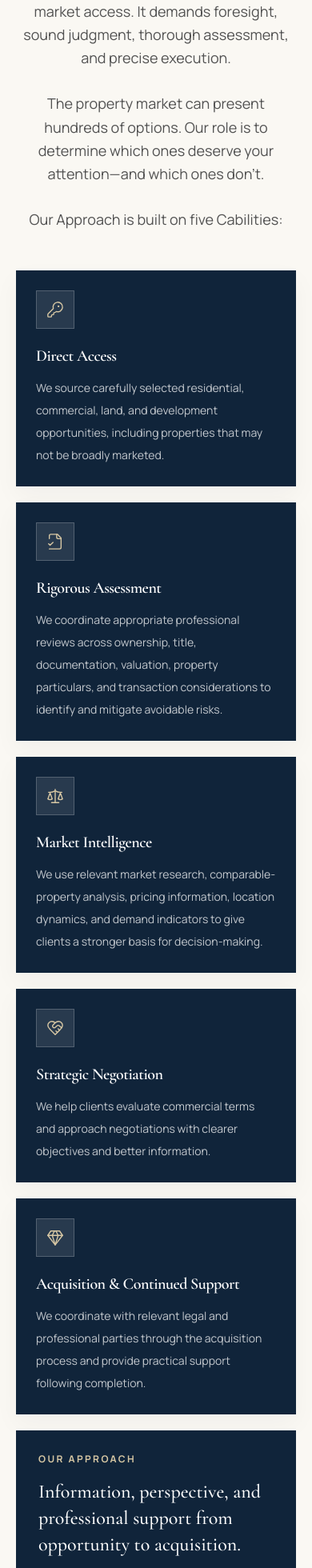
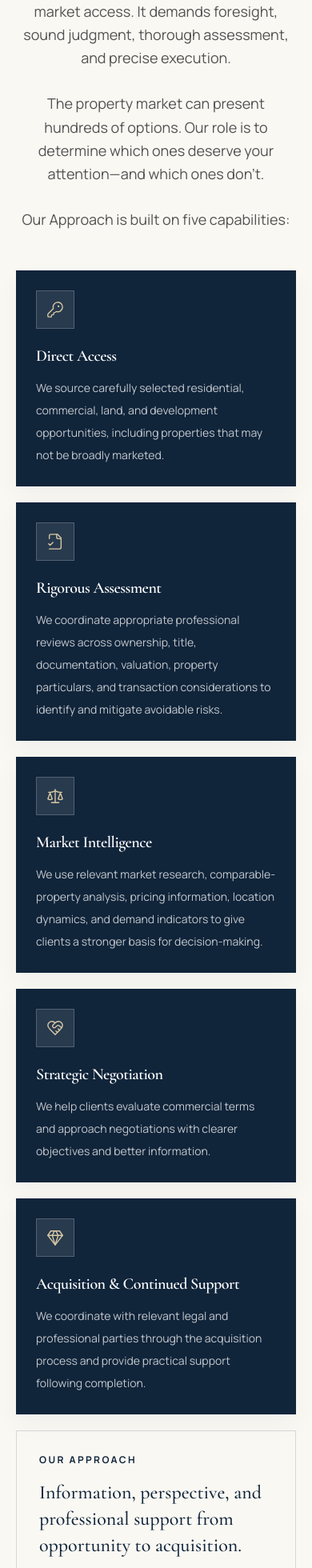
Before and after one commit to King-Major/arkstone, a React (Vite) app: page / in a window 390 px wide. Shown: the part 1047-3007 px from the top of the page at 80% size. Built offline with nearby package versions, Linux system fonts and the light colour scheme; no server answers.

Commit message:
LAst corrections from her

```diff
--- a/src/components/LeadPopup.tsx
+++ b/src/components/LeadPopup.tsx
@@ -29,7 +29,7 @@ export default function LeadPopup() {
             className="relative max-h-[92vh] w-full max-w-lg overflow-y-auto border-t-4 border-gold bg-white p-7 shadow-2xl md:p-9">
             <button onClick={() => setOpen(false)} className="absolute right-4 top-4 text-neutral-500 hover:text-ink" aria-label="Close"><X /></button>
             <p className="mb-2 text-xs font-bold uppercase tracking-[0.18em] text-gold">Arkstone Insights</p>
-            <h2 className="pr-6 text-2xl font-bold md:text-3xl">The Prime Real Estate Market Report & Acquisition Guide</h2>
+            <h2 className="pr-6 text-2xl font-bold md:text-3xl">Lagos Prime Real Estate Market Report & Acquisition Guide</h2>
             <p className="mb-6 mt-3 text-sm leading-relaxed text-neutral-600">Request our practical guide to property values, acquisition considerations, documentation, market positioning, and strategy across Nigeria’s prime markets.</p>
             <PopupForm />
           </motion.div>
--- a/src/pages/About.tsx
+++ b/src/pages/About.tsx
@@ -99,6 +99,7 @@ export default function About() {
           </div>
         </div>
       </section>
+      <div aria-hidden="true" className="h-6 bg-ivory md:h-8" />
     </>
   );
 }
--- a/src/pages/Home.tsx
+++ b/src/pages/Home.tsx
@@ -95,7 +95,7 @@ export default function Home() {
         <div className="container-x">
           <SectionHead title="More Than Property Listings. A Better Way to Buy." sub="High-value real estate requires more than market access. It demands foresight, sound judgment, thorough assessment, and precise execution." />
           <p className="mx-auto -mt-5 mb-12 max-w-3xl text-center text-lg leading-relaxed text-neutral-600">The property market can present hundreds of options. Our role is to determine which ones deserve your attention—and which ones don’t.</p>
-           <p className="mx-auto -mt-5 mb-12 max-w-3xl text-center text-lg leading-relaxed text-neutral-600">Our Approach is built on five Cabilities: </p>
+          <p className="mx-auto -mt-5 mb-12 max-w-3xl text-center text-lg leading-relaxed text-neutral-600">Our Approach is built on five capabilities:</p>
           <div className="grid gap-5 sm:grid-cols-2 lg:grid-cols-3">
             {capabilities.map(({ icon: Icon, title, text }, i) => (
               <Reveal key={title} delay={i * 0.06} className="group border border-ink bg-ink p-6 text-white shadow-[0_12px_30px_rgba(16,36,58,0.04)] transition-colors duration-200 hover:border-gold hover:bg-ivory active:border-gold active:bg-ivory md:p-7">
@@ -104,14 +104,14 @@ export default function Home() {
                 <p className="mt-3 text-sm leading-7 text-white/75 transition-colors duration-200 group-hover:text-neutral-600 group-active:text-neutral-600">{text}</p>
               </Reveal>
             ))}
-            <Reveal className="flex flex-col justify-between bg-ink p-7 text-white">
-              <div>
-                <p className="text-xs font-bold uppercase tracking-[0.2em] text-gold-light">Our approach</p>
-                <p className="mt-4 font-serif text-2xl leading-snug">Information, perspective, and professional support from opportunity to acquisition.</p>
-              </div>
-              <Link to="/services" className="mt-7 inline-flex items-center gap-2 text-sm font-semibold text-gold-light hover:text-white">Explore our services <ArrowRight size={16} /></Link>
-            </Reveal>
           </div>
+          <Reveal className="mt-5 flex flex-col justify-between gap-7 border border-ink/15 bg-ivory p-7 text-ink md:flex-row md:items-end md:p-9">
+            <div className="max-w-3xl">
+              <p className="text-xs font-bold uppercase tracking-[0.2em] text-ink">Our approach</p>
+              <p className="mt-4 font-serif text-2xl leading-snug md:text-3xl">Information, perspective, and professional support from opportunity to acquisition.</p>
+            </div>
+            <Link to="/services" className="inline-flex shrink-0 items-center gap-2 text-sm font-semibold text-ink transition-colors hover:text-gold">Explore our services <ArrowRight size={16} /></Link>
+          </Reveal>
         </div>
         <div className="container-x mt-20 border-t border-ink/10 pt-16">
           <SectionHead title="A Beautiful Property Can Still Be the Wrong Decision." sub="We look beyond presentation. Depending on the mandate, our assessment considers:" />
@@ -142,6 +142,7 @@ export default function Home() {
             ))}
           </div>
           <div className="mt-14">
+             <SectionHead title="How We Help You Acquire with Confidence" sub="A clear process keeps the client brief at the centre of each decision." />
             <div className="grid gap-4 sm:grid-cols-2 lg:grid-cols-3">
               {journey.map(([title, text], i) => (
                 <Reveal key={title} delay={i * 0.04} className="border border-ink/10 bg-white p-5">
--- a/src/pages/Services.tsx
+++ b/src/pages/Services.tsx
@@ -74,7 +74,7 @@ export default function Services() {
         </div>
       </section>
 
-      <section className="bg-ivory py-20 md:py-28">
+      {/* <section className="bg-ivory py-20 md:py-28">
         <div className="container-x">
           <SectionHead title="How We Help You Acquire with Confidence" sub="A clear process keeps the client brief at the centre of each decision." />
           <ol className="grid gap-4 sm:grid-cols-2 lg:grid-cols-3">
@@ -88,7 +88,7 @@ export default function Services() {
           </ol>
           <p className="mx-auto mt-8 max-w-3xl text-center leading-7 text-neutral-600">A successful acquisition can be the beginning of a longer-term client relationship, supported by relevant opportunities and insight over time.</p>
         </div>
-      </section>
+      </section> */}
 
       <section className="py-20 md:py-24">
         <div className="container-x flex flex-col items-start justify-between gap-6 border border-gold/30 bg-ink p-7 text-white md:flex-row md:items-center md:p-10">
```
Also changed, not shown: 4 other files (tests, documents, lock files or other folders).
